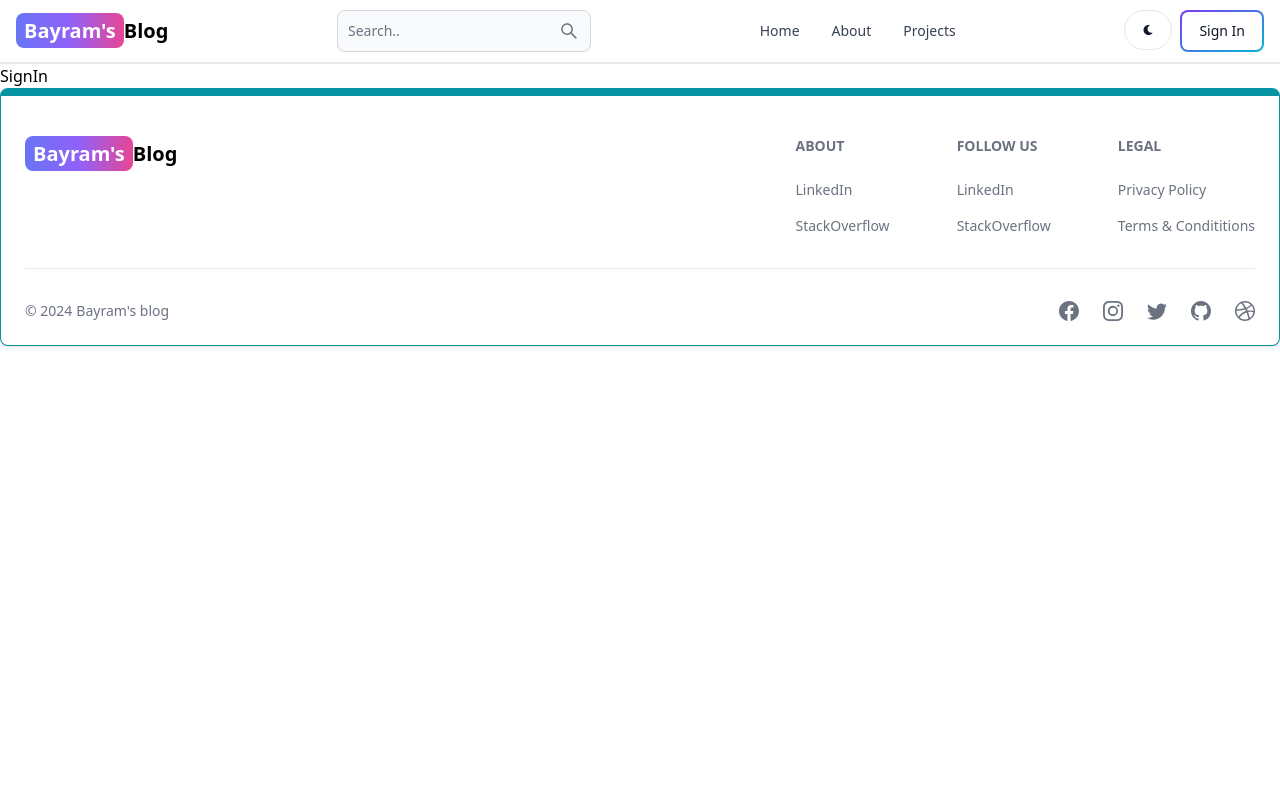
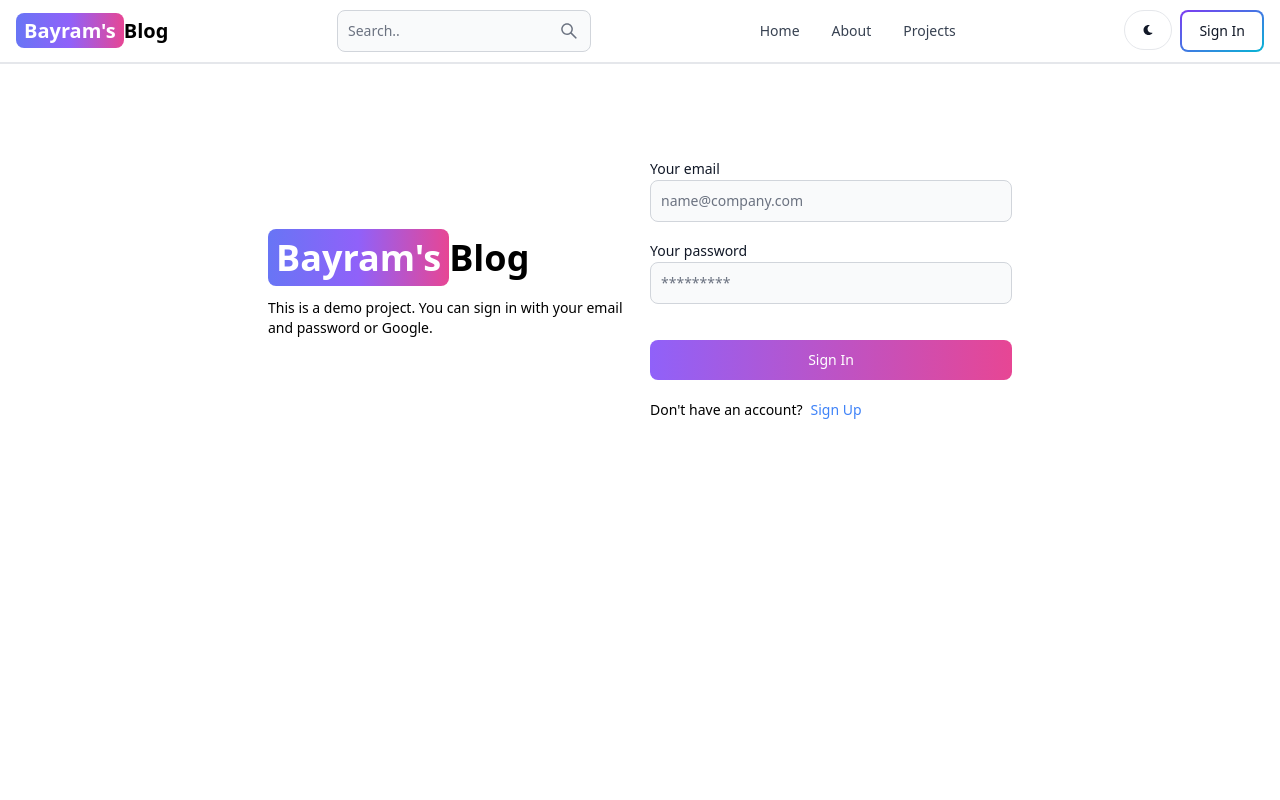
Before and after one commit to bayrambinbir/MERN-blog, a React (Vite) app in the folder client/: page /sign-in in a window 1280 px wide. Shown: the top 800 px of the page. Built offline with nearby package versions, Linux system fonts and the light colour scheme.

Commit message:
complete sign in functionality

```diff
--- a/client/src/pages/SignIn.jsx
+++ b/client/src/pages/SignIn.jsx
@@ -1,7 +1,109 @@
-import React from 'react'
+import { Alert, Button, Label, Spinner, TextInput } from "flowbite-react";
+import { useState } from "react";
+import { Link, useNavigate } from "react-router-dom";
 
 export default function SignIn() {
+  const [formData, setFormData] = useState({});
+  const [errorMessage, setErrorMessage] = useState(null);
+  const [loading, setLoading] = useState(false);
+  const navigate = useNavigate();
+
+  const handleChange = (e) => {
+    setFormData({ ...formData, [e.target.id]: e.target.value.trim() });
+  };
+  const handleSubmit = async (e) => {
+    e.preventDefault();
+    setErrorMessage(null);
+    if (!formData.email || !formData.password) {
+      return setErrorMessage("Please fill out all fields.");
+    }
+    try {
+      setLoading(true);
+      setErrorMessage(null)
+      const res = await fetch("/api/auth/signin", {
+        method: "POST",
+        headers: { "Content-Type": "application/json" },
+        body: JSON.stringify(formData),
+      });
+      const data = await res.json();
+      if (data.success === false) {
+        return setErrorMessage(data.message);
+      }
+      setLoading(false);
+      if (res.ok) {
+        navigate("/");
+      }
+    } catch (error) {
+      setErrorMessage(error.message);
+      setLoading(false);
+    }
+  };
   return (
-    <div>SignIn</div>
-  )
+    <div className="min-h-screen mt-20">
+      <div className="flex p-3 max-w-3xl mx-auto flex-col md:flex-row md:items-center gap-5">
+        {/* left */}
+        <div className="flex-1">
+          <Link to="/" className="font-bold dark:text-white text-4xl">
+            <span className="px-2 py-1 bg-gradient-to-r from-indigo-500 via-purple-500 to-pink-500 rounded-lg text-white">
+              Bayram's
+            </span>
+            Blog
+          </Link>
+          <p className="text-sm mt-5">
+            This is a demo project. You can sign in with your email and password
+            or Google.
+          </p>
+        </div>
+        {/* right */}
+        <div className="flex-1">
+          <form className="flex flex-col gap-4" onSubmit={handleSubmit}>
+            <div>
+              <Label value="Your email" />
+              <TextInput
+                type="email"
+                placeholder="name@company.com"
+                id="email"
+                onChange={handleChange}
+              />
+            </div>
+            <div>
+              <Label value="Your password" />
+              <TextInput
+                type="password"
+                placeholder="*********"
+                id="password"
+                onChange={handleChange}
+              />
+            </div>
+            <Button
+              gradientDuoTone="purpleToPink"
+              type="submit"
+              className="mt-5"
+              disabled={loading}
+            >
+              {loading ? (
+                <>
+                  <Spinner size="sm" />
+                  <span className="pl-3">Loading...</span>
+                </>
+              ) : (
+                "Sign In"
+              )}
+            </Button>
+          </form>
+          <div className="flex gap-2 text-sm mt-5">
+            <span>Don't have an account?</span>
+            <Link to="/sign-up" className="text-blue-500">
+              Sign Up
+            </Link>
+          </div>
+          {errorMessage && (
+            <Alert className="mt-5" color="failure">
+              {errorMessage}
+            </Alert>
+          )}
+        </div>
+      </div>
+    </div>
+  );
 }
--- a/client/src/pages/SignUp.jsx
+++ b/client/src/pages/SignUp.jsx
@@ -2,7 +2,7 @@
 import { useState } from "react";
 import { Link, useNavigate } from "react-router-dom";
 
-export default function signup() {
+export default function SignUp() {
   const [formData, setFormData] = useState({});
   const [errorMessage, setErrorMessage] = useState(null);
   const [loading, setLoading] = useState(false);
@@ -19,7 +19,7 @@
     }
     try {
       setLoading(true);
-      setErrorMessage(null)
+      setErrorMessage(null);
       const res = await fetch("/api/auth/signup", {
         method: "POST",
         headers: { "Content-Type": "application/json" },
```
